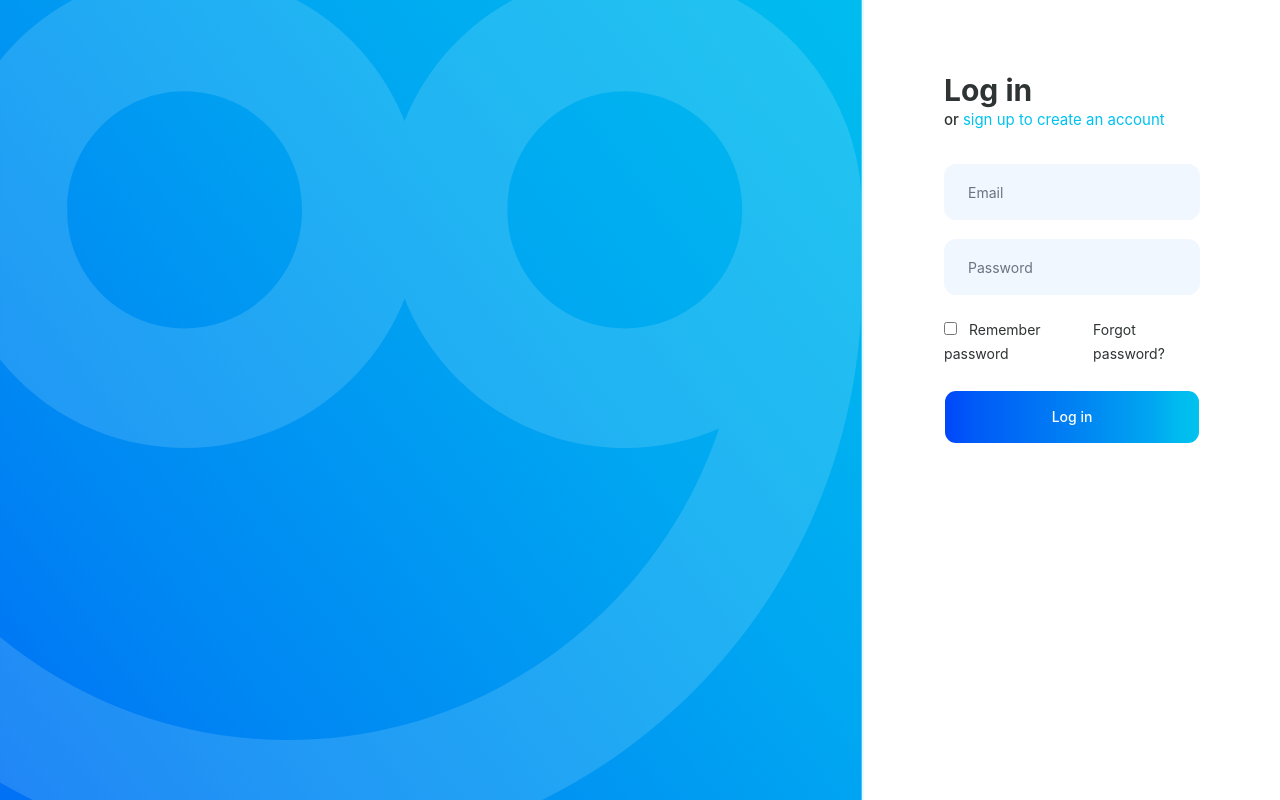
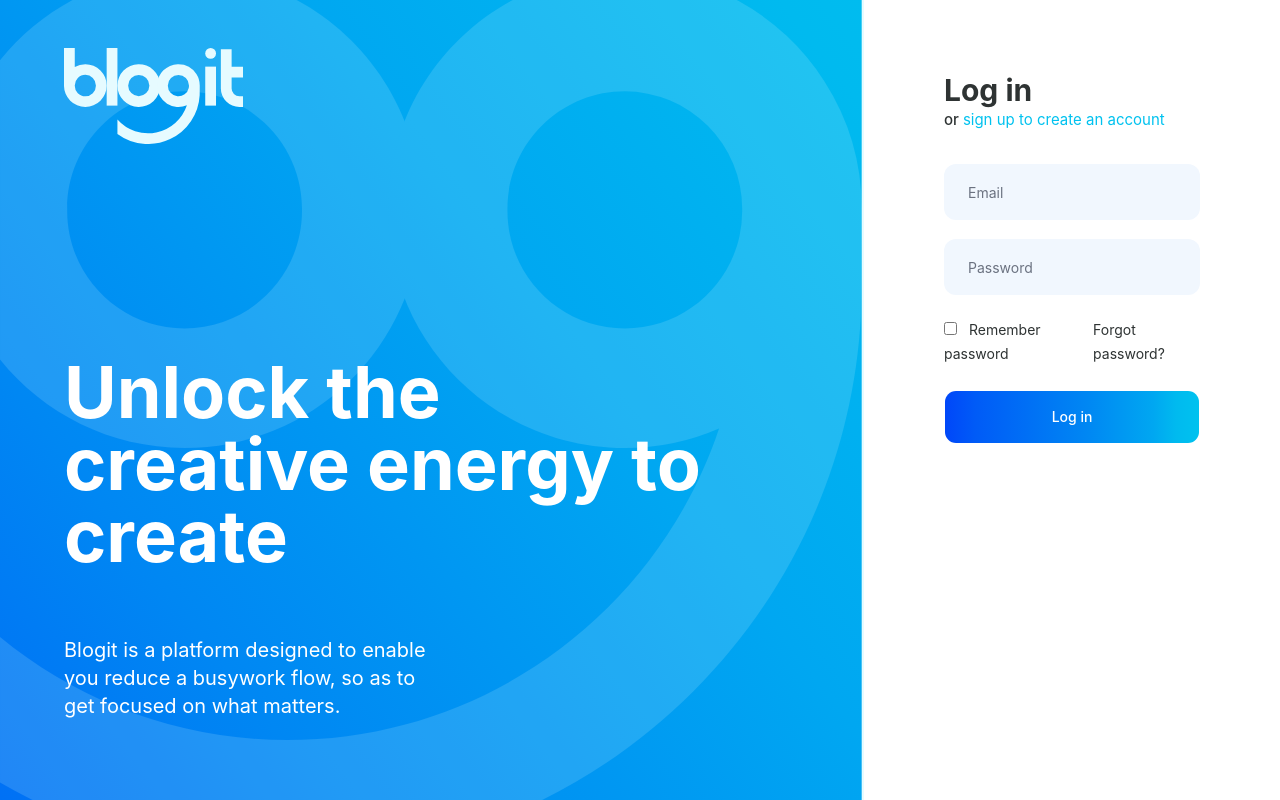
Before and after one commit to jydoskey/Blog, a Vue app: page / in a window 1280 px wide. Built offline with nearby package versions, Linux system fonts and the light colour scheme; the HTML template or start-up script is replaced by a standard one.

Commit message:
added authentication text and logo

```diff
--- a/src/components/Authentication/signin.vue
+++ b/src/components/Authentication/signin.vue
@@ -2,7 +2,20 @@
   <div class="blog border-0">
     <div class="blog-main">
       <div class="blog-sub">
-        <div class="section-img"></div>
+        <div class="section-img">
+          <img
+            class="section-logo"
+            src="@/assets/images/Brandmark.svg"
+            alt="logo"
+          />
+          <div class="section-text">
+            <h1 class="blog-header">Unlock the creative energy to create</h1>
+            <p class="blog-text">
+              Blogit is a platform designed to enable you reduce a busywork
+              flow, so as to get focused on what matters.
+            </p>
+          </div>
+        </div>
         <div>
           <section class="blog-form">
             <div class="form-body" v-if="signin">
@@ -148,7 +161,7 @@
                   </div>
                   <div class="flex justify-between">
                     <label class="block text-gray-500 font-bold items-center">
-                      <input class="mr-2" type="checkbox" required/>
+                      <input class="mr-2" type="checkbox" required />
                       <span class="text-sm"
                         >Agree to our
                         <span class="!text-[#00C2EF] cursor-pointer">
@@ -225,6 +238,7 @@
 <style scoped>
 * {
   @apply text-[#2E3333];
+  box-sizing: border-box;
 }
 
 .blog {
@@ -244,24 +258,24 @@
   @apply lg:px-12 px-4;
 }
 
-.blog-header {
-  @apply md:text-2xl font-bold pb-2 pt-2;
-}
-
-.blog-text {
-  @apply text-[#636363] md:text-base;
-}
-
-html {
-  scroll-behavior: smooth;
+.section-logo {
+  @apply h-24 px-16 mt-12;
 }
 
 .section-img {
   @apply lg:block hidden bg-[#E6FBFF] bg-[url('@/assets/images/Background.svg')] h-screen bg-cover w-full;
 }
 
-* {
-  box-sizing: border-box;
+.section-text {
+  @apply absolute bottom-0 left-0 pb-20;
+}
+
+.blog-header {
+  @apply text-[white] text-7xl font-bold pb-16 px-16 w-[50rem] text-left;
+}
+
+.blog-text {
+  @apply text-[white] text-xl w-[31rem] text-left px-16;
 }
 
 .form-body {
```
